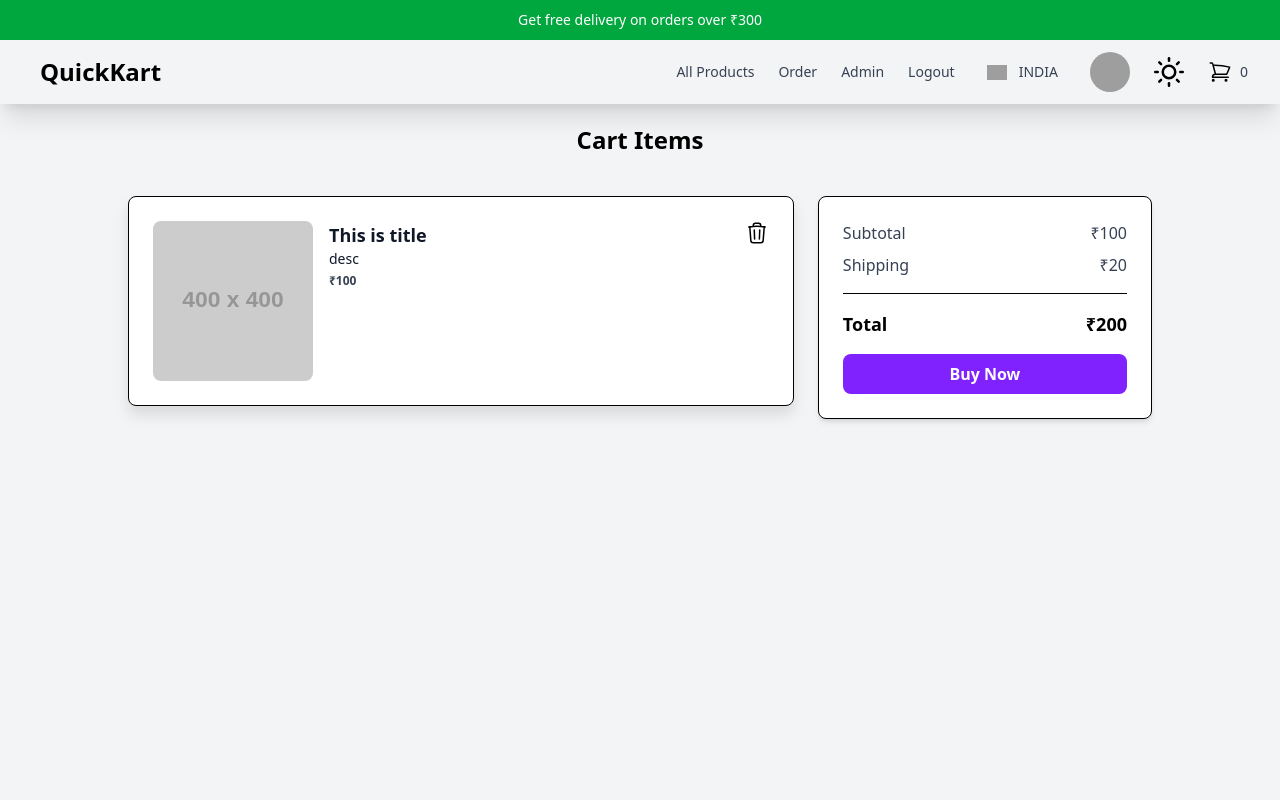
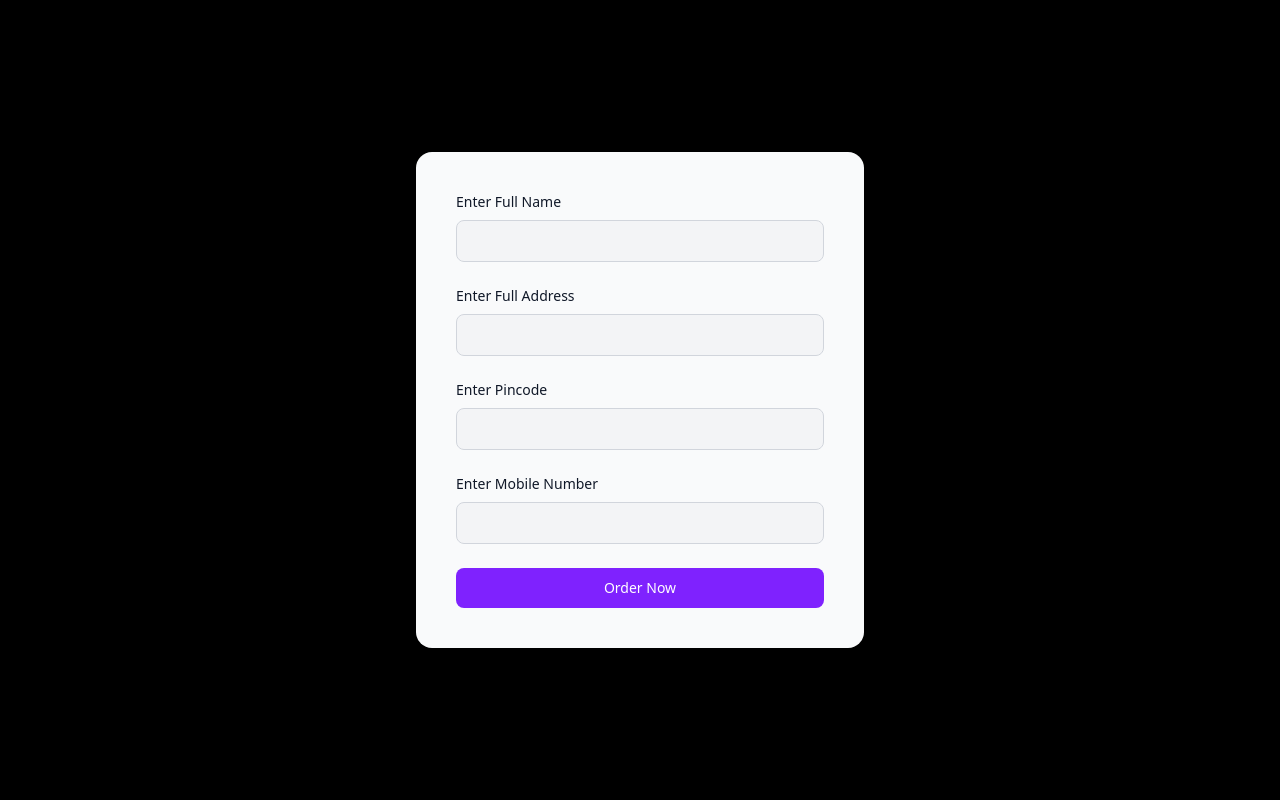
Before and after one commit to Simran1028/ecommerce, a React (Vite) app: page /cart in a window 1280 px wide. Both pictures are taken after a click on the button "Buy Now". Shown: the top 800 px of the page. Built offline with nearby package versions, Linux system fonts and the light colour scheme; grey boxes are pictures that could not be loaded.

Commit message:
modal pg created

```diff
--- /dev/null
+++ b/src/components/modal/Modal.jsx
@@ -0,0 +1,92 @@
+import { Dialog, Transition } from '@headlessui/react'
+import { Fragment, useState } from 'react'
+
+export default function Modal() {
+    let [isOpen, setIsOpen] = useState(false)
+
+    function closeModal() {
+        setIsOpen(false)
+    }
+
+    function openModal() {
+        setIsOpen(true)
+    }
+
+    return (
+        <>
+            <div className="  text-center rounded-lg text-white font-bold">
+                <button
+                    type="button"
+                    onClick={openModal}
+                    className="w-full  bg-violet-600 py-2 text-center rounded-lg text-white font-bold bg-green-600"
+                >
+                    Buy Now
+                </button>
+            </div>
+
+            <Transition appear show={isOpen} as={Fragment}>
+                <Dialog as="div" className="relative z-10" onClose={closeModal}>
+                    <Transition.Child
+                        as={Fragment}
+                        enter="ease-out duration-300"
+                        enterFrom="opacity-0"
+                        enterTo="opacity-100"
+                        leave="ease-in duration-200"
+                        leaveFrom="opacity-100"
+                        leaveTo="opacity-0"
+                    >
+                        <div className="fixed inset-0 bg-black bg-opacity-25" />
+                    </Transition.Child>
+
+                    <div className="fixed inset-0 overflow-y-auto">
+                        <div className="flex min-h-full items-center justify-center p-4 text-center">
+                            <Transition.Child
+                                as={Fragment}
+                                enter="ease-out duration-300"
+                                enterFrom="opacity-0 scale-95"
+                                enterTo="opacity-100 scale-100"
+                                leave="ease-in duration-200"
+                                leaveFrom="opacity-100 scale-100"
+                                leaveTo="opacity-0 scale-95"
+                            >
+                                <Dialog.Panel className="w-full max-w-md transform overflow-hidden rounded-2xl p-2  text-left align-middle shadow-xl transition-all bg-gray-50">
+
+                                    <section className="">
+                                        <div className="flex flex-col items-center justify-center py-8 mx-auto  lg:py-0">
+
+                                            <div className="w-full  rounded-lg md:mt-0 sm:max-w-md xl:p-0 ">
+                                                <div className="p-6 space-y-4 md:space-y-6 sm:p-8">
+
+                                                    <form className="space-y-4 md:space-y-6" action="#">
+                                                        <div>
+                                                            <label htmlFor="name" className="block mb-2 text-sm font-medium text-gray-900">Enter Full Name</label>
+                                                            <input  type="name" name="name" id="name" className=" border outline-0 border-gray-300 text-gray-900 sm:text-sm rounded-lg focus:ring-primary-600 focus:border-primary-600 block w-full p-2.5 bg-gray-100" required />
+                                                        </div>
+                                                        <div>
+                                                            <label htmlFor="email" className="block mb-2 text-sm font-medium text-gray-900">Enter Full Address</label>
+                                                            <input type="text" name="address" id="address" className=" border outline-0 border-gray-300 text-gray-900 sm:text-sm rounded-lg focus:ring-primary-600 focus:border-primary-600 block w-full p-2.5 bg-gray-100" required />
+                                                        </div>
+                                                        <div>
+                                                            <label htmlFor="pincode" className="block mb-2 text-sm font-medium text-gray-900">Enter Pincode</label>
+                                                            <input type="text" name="pincode" id="pincode" className=" border outline-0 border-gray-300 text-gray-900 sm:text-sm rounded-lg focus:ring-primary-600 focus:border-primary-600 block w-full p-2.5 bg-gray-100" required />
+                                                        </div>
+                                                        <div>
+                                                            <label htmlFor="mobileNumber" className="block mb-2 text-sm font-medium text-gray-900">Enter Mobile Number</label>
+                                                            <input type="text" name="mobileNumber" id="mobileNumber" className=" border outline-0 border-gray-300 text-gray-900 sm:text-sm rounded-lg focus:ring-primary-600 focus:border-primary-600 block w-full p-2.5 bg-gray-100" required />
+                                                        </div>
+
+                                                    </form>
+                                                    <button onClick={ closeModal} type="button" className="focus:outline-none w-full text-white bg-violet-600 bg-green-600 hover:bg-violet-800  outline-0 font-medium rounded-lg text-sm px-5 py-2.5 ">Order Now</button>
+                                                </div>
+                                            </div>
+                                        </div>
+                                    </section>
+                                </Dialog.Panel>
+                            </Transition.Child>
+                        </div>
+                    </div>
+                </Dialog>
+            </Transition>
+        </>
+    )
+}
--- a/src/pages/cart/Cart.jsx
+++ b/src/pages/cart/Cart.jsx
@@ -1,6 +1,7 @@
 import React, { useContext } from 'react'
 import myContext from '../../context/data/myContext';
 import Layout from '../../components/layout/Layout';
+import Modal from '../../components/modal/Modal';
 
 
 function Cart() {
@@ -10,10 +11,11 @@
 
   return (
     <Layout >
-      <div className="h-screen bg-gray-100 pt-5 " style={{ backgroundColor: mode === 'dark' ? '#282c34' : '', color: mode === 'dark' ? 'white' : '', }}>
+      <div className="h-screen bg-gray-100 pt-28  " style={{ backgroundColor: mode === 'dark' ? '#282c34' : '', color: mode === 'dark' ? 'white' : '', }}>
         <h1 className="mb-10 text-center text-2xl font-bold">Cart Items</h1>
         <div className="mx-auto max-w-5xl justify-center px-6 md:flex md:space-x-6 xl:px-0 ">
           <div className="rounded-lg md:w-2/3 ">
+
             <div className="justify-between mb-6 rounded-lg border  drop-shadow-xl bg-white p-6  sm:flex  sm:justify-start" style={{ backgroundColor: mode === 'dark' ? 'rgb(32 33 34)' : '', color: mode === 'dark' ? 'white' : '', }}>
               <img src="https://dummyimage.com/400x400" alt="product-image" className="w-full rounded-lg sm:w-40" />
               <div className="sm:ml-4 sm:flex sm:w-full sm:justify-between">
@@ -49,13 +51,8 @@
                 <p className="mb-1 text-lg font-bold" style={{ color: mode === 'dark' ? 'white' : '' }}>₹200</p>
               </div>
             </div>
-            {/* <Modal  /> */}
-            <button
-              type="button"
-              className="w-full  bg-violet-600 py-2 text-center rounded-lg text-white font-bold "
-            >
-              Buy Now
-            </button>
+            <Modal  />
+
           </div>
         </div>
       </div>
```
